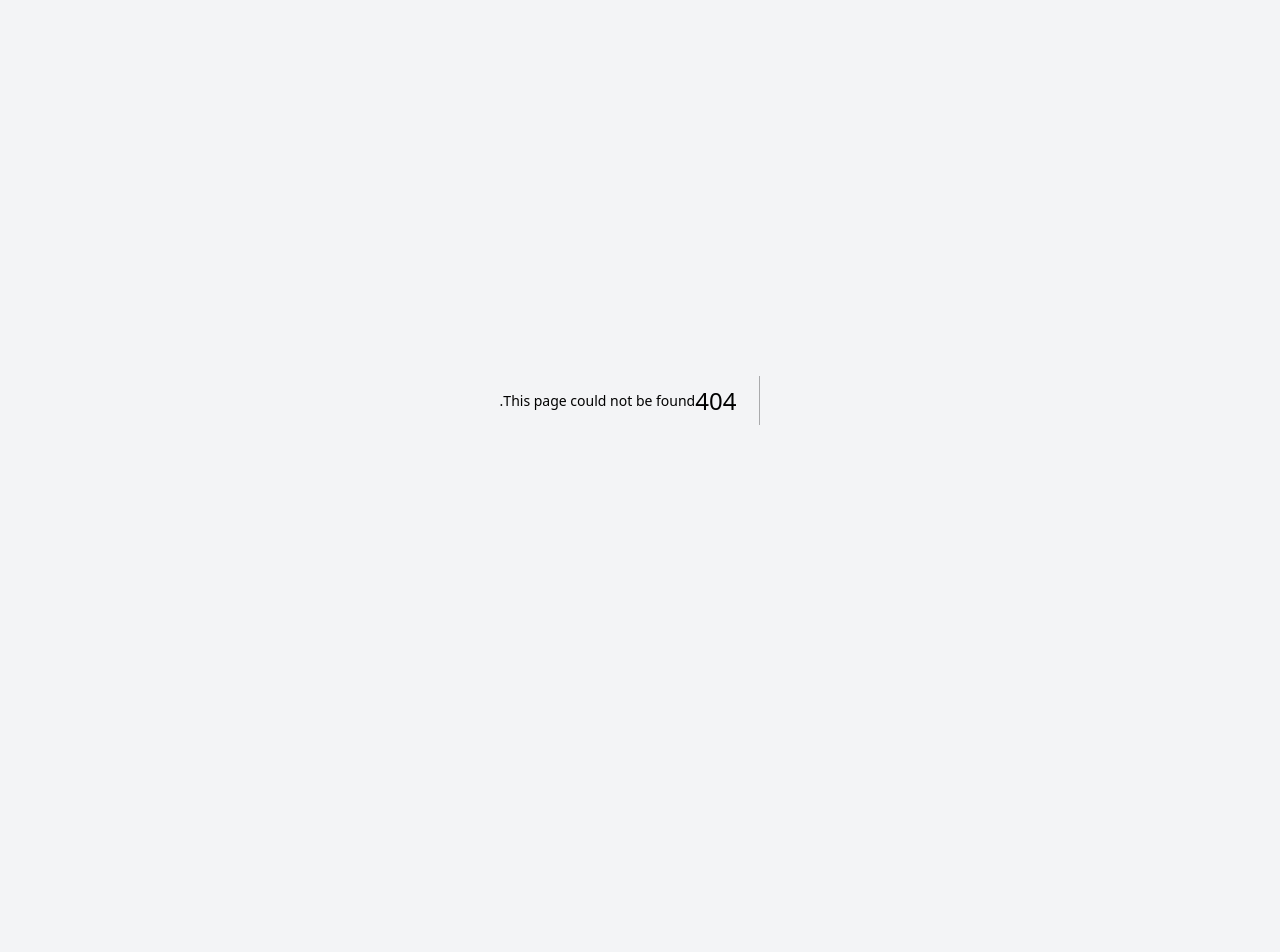
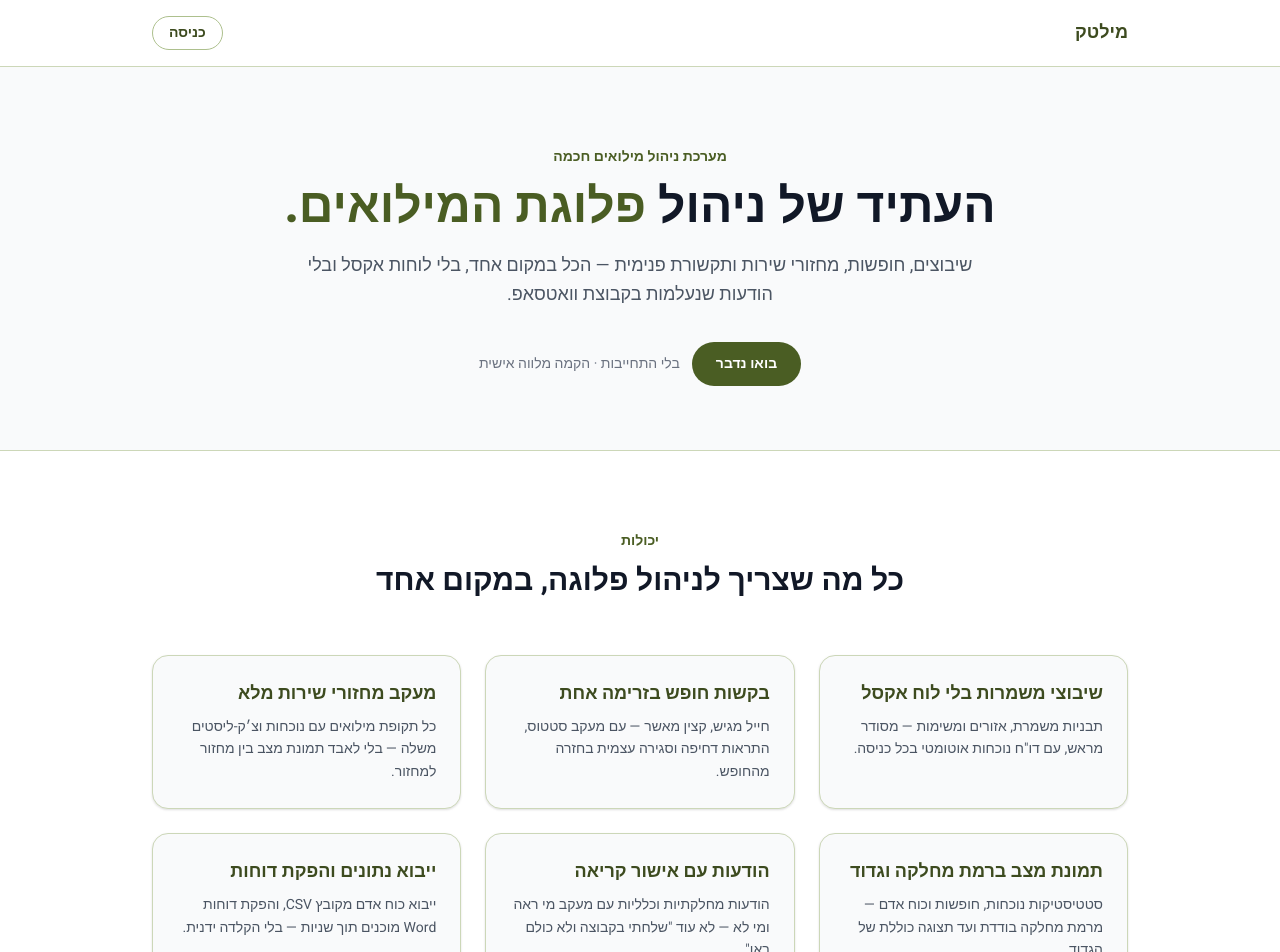
Before and after one commit to nirsaban/miluim, a Next.js app in the folder frontend/: page /about in a window 1280 px wide. Before the commit this address had no page. Shown: the top 952 px of the page. Before the commit the page ends 800 px from the top, so only its background shows below. Built offline with nearby package versions, Linux system fonts and the light colour scheme.

Commit message:
Add public /about marketing page
Adds a MilTech-branded landing page for the GeniriFlow portfolio showcase.

```diff
--- /dev/null
+++ b/frontend/src/app/about/page.tsx
@@ -0,0 +1,137 @@
+import type { Metadata } from 'next';
+import Link from 'next/link';
+
+export const metadata: Metadata = {
+  title: 'מילטק - העתיד של ניהול המילואים',
+  description: 'מערכת ניהול מילואים חכמה: שיבוצים, בקשות חופש, מחזורי שירות ותקשורת פנימית — במקום אחד.',
+};
+
+const FEATURES = [
+  {
+    title: 'שיבוצי משמרות בלי לוח אקסל',
+    body: 'תבניות משמרת, אזורים ומשימות — מסודר מראש, עם דו"ח נוכחות אוטומטי בכל כניסה.',
+  },
+  {
+    title: 'בקשות חופש בזרימה אחת',
+    body: 'חייל מגיש, קצין מאשר — עם מעקב סטטוס, התראות דחיפה וסגירה עצמית בחזרה מהחופש.',
+  },
+  {
+    title: 'מעקב מחזורי שירות מלא',
+    body: 'כל תקופת מילואים עם נוכחות וצ׳ק-ליסטים משלה — בלי לאבד תמונת מצב בין מחזור למחזור.',
+  },
+  {
+    title: 'תמונת מצב ברמת מחלקה וגדוד',
+    body: 'סטטיסטיקות נוכחות, חופשות וכוח אדם — מרמת מחלקה בודדת ועד תצוגה כוללת של הגדוד.',
+  },
+  {
+    title: 'הודעות עם אישור קריאה',
+    body: 'הודעות מחלקתיות וכלליות עם מעקב מי ראה ומי לא — לא עוד "שלחתי בקבוצה ולא כולם ראו".',
+  },
+  {
+    title: 'ייבוא נתונים והפקת דוחות',
+    body: 'ייבוא כוח אדם מקובץ CSV, והפקת דוחות Word מוכנים תוך שניות — בלי הקלדה ידנית.',
+  },
+];
+
+const TRUST_POINTS = [
+  {
+    title: 'כניסה בטוחה, בלי סיסמה לשכוח',
+    body: 'קוד חד-פעמי במייל, ותמיכה בכניסה ביומטרית (Passkey) — בטוח יותר מסיסמה, ומהיר יותר מלשחזר אחת ששכחתם.',
+  },
+  {
+    title: 'הרשאות לפי תפקיד, לא לפי ניחוש',
+    body: 'תפקיד ארגוני (מ"פ, רס"פ, קצין תורן) נפרד לגמרי מרמת ההרשאה במערכת — כל אחד רואה בדיוק את מה שהתפקיד שלו דורש.',
+  },
+];
+
+export default function AboutPage() {
+  return (
+    <div className="min-h-screen bg-gray-50 text-gray-900" dir="rtl">
+      <header className="border-b border-military-200 bg-white">
+        <div className="mx-auto flex max-w-5xl items-center justify-between px-6 py-4">
+          <span className="font-bold text-lg text-military-800">מילטק</span>
+          <Link
+            href="/auth/login"
+            className="rounded-full border border-military-300 px-4 py-1.5 text-sm font-semibold text-military-800 transition-colors hover:bg-military-50"
+          >
+            כניסה
+          </Link>
+        </div>
+      </header>
+
+      <section className="mx-auto max-w-3xl px-6 pb-16 pt-20 text-center">
+        <p className="text-sm font-semibold text-military-700">מערכת ניהול מילואים חכמה</p>
+        <h1 className="mt-4 text-4xl font-extrabold leading-tight sm:text-5xl">
+          העתיד של ניהול <span className="text-military-700">פלוגת המילואים.</span>
+        </h1>
+        <p className="mt-5 text-lg leading-relaxed text-gray-600">
+          שיבוצים, חופשות, מחזורי שירות ותקשורת פנימית — הכל במקום אחד, בלי לוחות אקסל
+          ובלי הודעות שנעלמות בקבוצת וואטסאפ.
+        </p>
+        <div className="mt-8 flex flex-wrap items-center justify-center gap-3">
+          <a
+            href="mailto:hello@geniriflow.com"
+            className="rounded-full bg-military-700 px-6 py-3 text-sm font-bold text-white transition-colors hover:bg-military-800"
+          >
+            בואו נדבר
+          </a>
+          <span className="text-sm text-gray-500">בלי התחייבות · הקמה מלווה אישית</span>
+        </div>
+      </section>
+
+      <section className="border-t border-military-200 bg-white">
+        <div className="mx-auto max-w-5xl px-6 py-20">
+          <div className="mx-auto max-w-2xl text-center">
+            <p className="text-sm font-semibold text-military-700">יכולות</p>
+            <h2 className="mt-3 text-3xl font-bold">כל מה שצריך לניהול פלוגה, במקום אחד</h2>
+          </div>
+          <div className="mt-14 grid gap-6 sm:grid-cols-2 lg:grid-cols-3">
+            {FEATURES.map((f) => (
+              <div key={f.title} className="rounded-2xl border border-military-200 bg-gray-50 p-6 shadow-card">
+                <h3 className="text-lg font-bold text-military-800">{f.title}</h3>
+                <p className="mt-2 text-sm leading-relaxed text-gray-600">{f.body}</p>
+              </div>
+            ))}
+          </div>
+        </div>
+      </section>
+
+      <section className="mx-auto max-w-3xl px-6 py-20">
+        <div className="text-center">
+          <p className="text-sm font-semibold text-military-700">אבטחה והרשאות</p>
+          <h2 className="mt-3 text-3xl font-bold">בנוי בשביל מערכת ביטחונית</h2>
+        </div>
+        <div className="mt-10 space-y-5">
+          {TRUST_POINTS.map((p, i) => (
+            <div key={p.title} className="flex gap-4 rounded-2xl border border-military-200 bg-white p-6 shadow-card">
+              <span className="flex h-8 w-8 shrink-0 items-center justify-center rounded-full bg-military-100 font-bold text-military-800">
+                {i + 1}
+              </span>
+              <div>
+                <h3 className="font-bold text-military-800">{p.title}</h3>
+                <p className="mt-1 text-sm leading-relaxed text-gray-600">{p.body}</p>
+              </div>
+            </div>
+          ))}
+        </div>
+      </section>
+
+      <section className="border-t border-military-200 bg-military-700">
+        <div className="mx-auto max-w-2xl px-6 py-20 text-center">
+          <h2 className="text-3xl font-bold text-white">מוכנים לעבור מגיליון אקסל למערכת אמיתית?</h2>
+          <p className="mt-4 text-white/85">נראה לכם איך זה עובד על הפלוגה שלכם, בלי התחייבות.</p>
+          <a
+            href="mailto:hello@geniriflow.com"
+            className="mt-8 inline-flex items-center rounded-full bg-white px-7 py-3 text-sm font-bold text-military-800 transition-transform hover:scale-105"
+          >
+            דברו איתנו
+          </a>
+        </div>
+      </section>
+
+      <footer className="border-t border-military-200 py-8">
+        <p className="text-center text-sm text-gray-500">מילטק · נבנה על ידי GeniriFlow</p>
+      </footer>
+    </div>
+  );
+}
```
